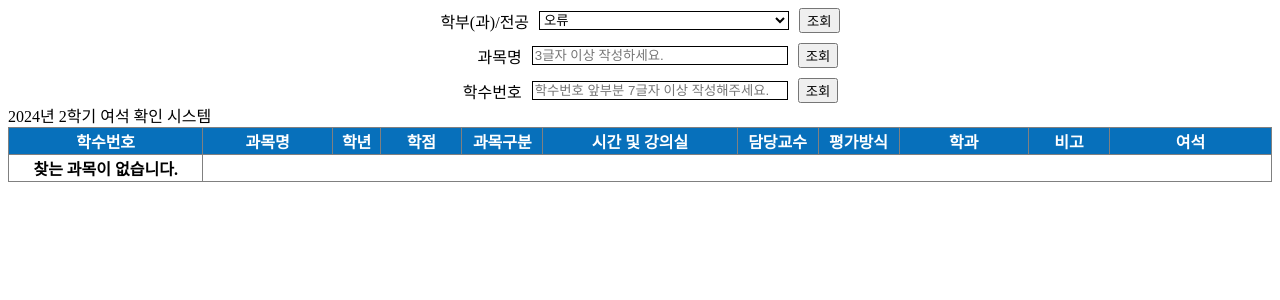
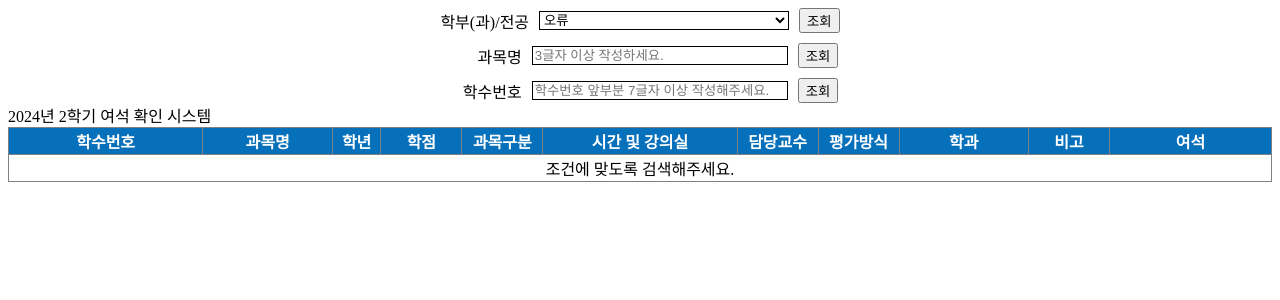
Before and after one commit to kseysh/course-registration-vacancy-checker, a Django app: template config/templates/main.html in a window 1280 px wide. Shown: the top 300 px of the page. Run offline with Django 4.2, Linux system fonts and the light colour scheme; the template is opened without the code that fills it, so the values that code supplies are empty.

Commit message:
feat: main 화면에서 수강 과목을 반환하지 않도록 수정

```diff
--- a/config/sugang/views.py
+++ b/config/sugang/views.py
@@ -10,11 +10,8 @@
 
 @ratelimit(key='ip', rate='100/h', block=True) # 한 시간에 100번만 활용할 수 있다.
 def main(request):
-    course_list = Course.objects.all()
-
     template = loader.get_template("main.html")
     context = {
-        "course_list": course_list,
         "majors": majors_list.majors,
     }
     return HttpResponse(template.render(context, request))
--- a/config/templates/course_table.html
+++ b/config/templates/course_table.html
@@ -36,9 +36,9 @@
         {% endfor %}
         {% else %}
         <tr>
-            <th>
-                찾는 과목이 없습니다.
-            </th>
+            <td colspan="11" style="text-align: center;">
+                조건에 맞도록 검색해주세요.
+            </td>
         </tr>
         {% endif %}
 
```
